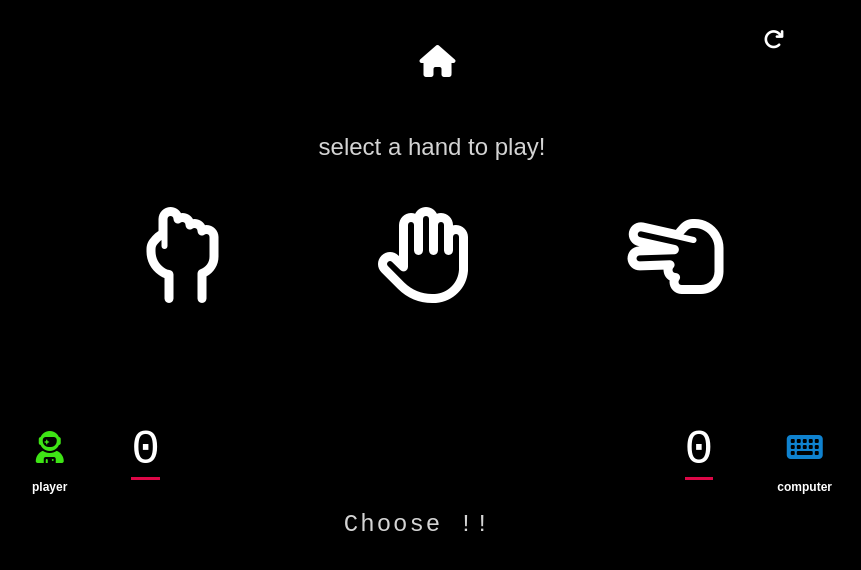
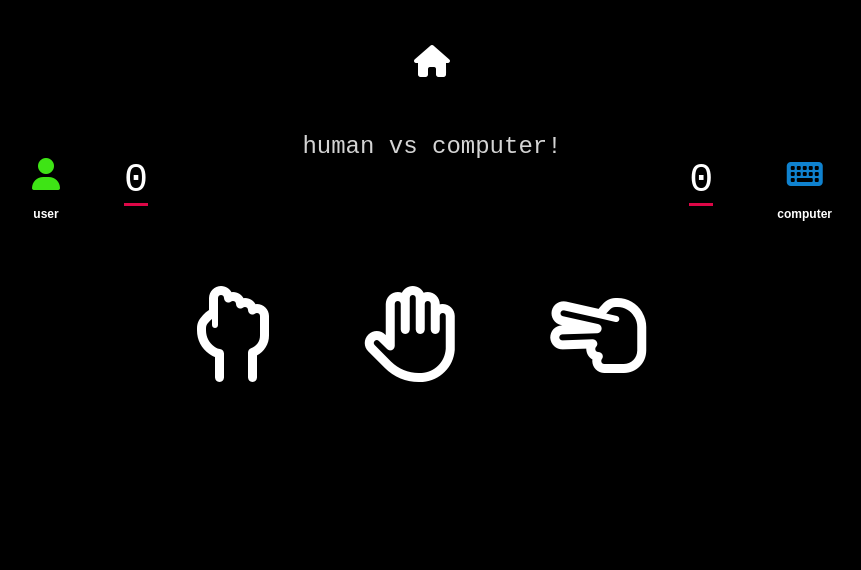
Before and after one commit to lebogangolifant/rock-paper-scissors, a plain HTML site: page index.html in a window 1280 px wide. Shown: the part 72-642 px from the top of the page, without its empty margins (208-1069 px from the left). Drawn offline with Linux system fonts and the light colour scheme.

Commit message:
add margin to div

```diff
--- a/index.html
+++ b/index.html
@@ -25,11 +25,21 @@
 
         <!--game section-->
         <section class="game-content">
-            <div> <i id="redo-icon" class="fas fa-redo"></i></div>
+            <!--<div> <i id="redo-icon" class="fas fa-redo"></i></div> -->
             <div class="btn">
                 <a href="home.html"><i class="fas fa-home"></i></a></div>
             <div>
-                <p>select a hand to play!</p>
+                <p>human vs computer! <small></small></p>
+            </div>
+
+            <!--players score info-->
+            <div class="players-score">
+                <div id="players">
+                    <i class="fas fa-user"><br> <span>user</span> </i>
+                    <i class="fas fa-keyboard"><br><span>computer</span> </i>
+                </div>
+
+                <span id="user">0</span><span id="computer">0</span>
             </div>
 
             <!--choices-->
@@ -38,26 +48,11 @@
                 <i id="paper" class="choice far fa-hand-paper"></i>
                 <i id="scissors" class="choice far fa-hand-scissors"></i>
             </div>
-
-            <!--players score info-->
-            <div class="players-score">
-                <div id="players">
-                    <i class="fas fa-user-astronaut"><br> <span>player</span> </i>
-                    <i class="fas fa-keyboard"><br><span>computer</span> </i>
-                </div>
-
-                <span id="user">0</span><span id="computer">0</span>
-
-
-            </div>
             <!--results-->
             <div class="results">
-                <p>Choose !!</p>
+                <p></p>
             </div>
-
         </section>
-
-
     </div>
 </body>
 <script src="app.js"></script>
--- a/style.css
+++ b/style.css
@@ -42,8 +42,7 @@
      color: #0799dd;
  }
  /* redo game icon */
-
- .fa-redo {
+ /*.fa-redo {
      cursor: pointer;
      float: right;
      font-size: 1.3rem;
@@ -57,13 +56,14 @@
  i.fa-redo:hover {
      color: #dd0747;
  }
+
  /* home button */
 
  .fa-home {
      cursor: pointer;
      color: #fff;
      font-size: 2rem;
-     margin: 2rem 0 0 30rem;
+     margin: 2rem 0 0 0;
  }
 
  i.fa-home:hover {
@@ -75,7 +75,7 @@
      font-size: 1.5rem;
      color: #d4d4d4;
      margin: 3rem 0 1.9rem 0;
-     font-family: Arial, Helvetica, sans-serif;
+     font-family: 'Courier New', Courier, monospace;
  }
 
  .choices {
@@ -86,8 +86,8 @@
  }
 
  .choices i {
-     margin: 1rem 0 10rem 0;
-     padding: 0 3rem;
+     margin: 6rem 0 10rem 0;
+     padding: 0 1rem;
      cursor: pointer;
  }
 
@@ -115,7 +115,7 @@
      margin-top: -3rem;
  }
 
- .fa-user-astronaut {
+ .fa-user {
      float: left;
      margin: 0 0 4rem 14rem;
      color: #3ee415;
@@ -140,28 +140,26 @@
 
  #user {
      float: left;
-     margin: -2.5rem 0 0 3rem;
-     font-size: 3rem;
+     margin: -2rem 0 0 3rem;
+     font-size: 2.5rem;
      border-bottom: 3px solid #dd0747;
  }
 
  #computer {
      float: right;
-     margin: -2.5rem 3rem 0 0;
-     font-size: 3rem;
+     margin: -2rem 3rem 0 0;
+     font-size: 2.5rem;
      border-bottom: 3px solid #dd0747;
  }
  /* results */
 
- .results {
-     margin: 3rem 20rem 0 0;
- }
-
  .results>p {
-     font-family: 'Courier New', Courier, monospace;
+     font-family: Arial, Helvetica, sans-serif;
      text-align: center;
      font-size: 1.5rem;
+     color: #fff;
      letter-spacing: 2px;
+     margin: -6rem 0 0 0;
  }
  /* homepage style */
  /* game instructions*/
```
